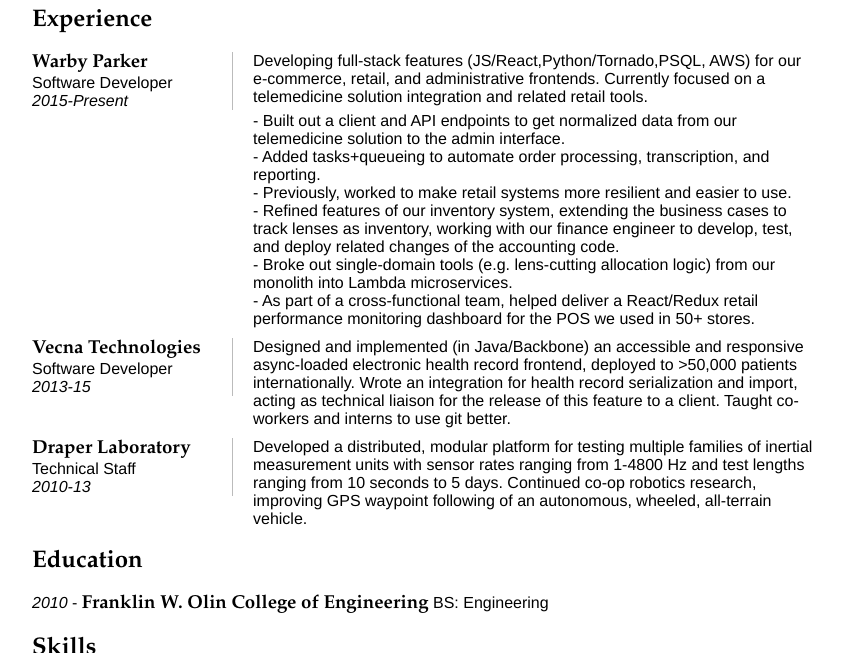
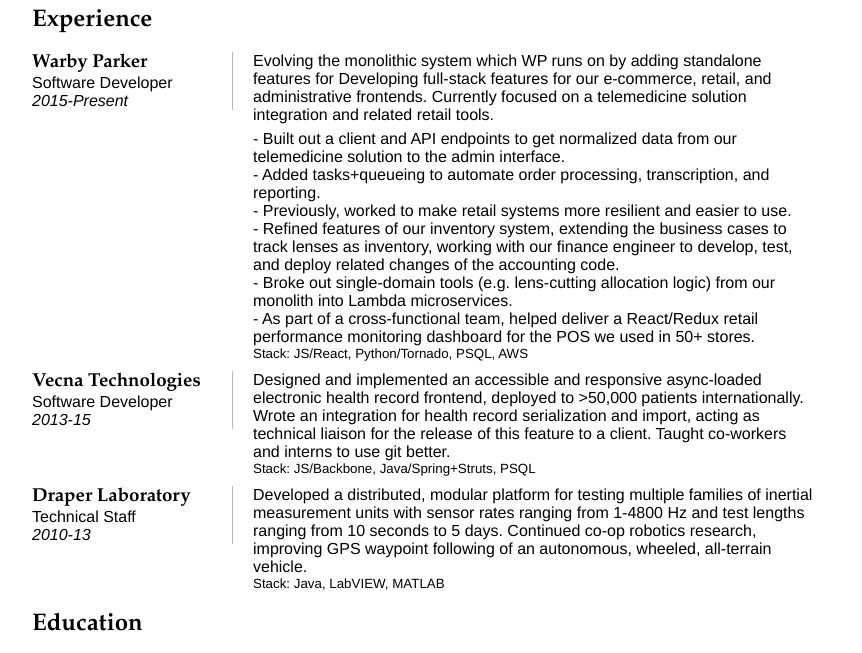
Before and after one commit to gsass/gsass.github.io, a website: page content/resume.html in a window 1280 px wide. Shown: the part 91-744 px from the top of the page, without its empty margins (208-1070 px from the left). Drawn offline with Linux system fonts and the light colour scheme; a web font is replaced by a local one.

Commit message:
WIP resume reword

```diff
--- a/content/resume.html
+++ b/content/resume.html
@@ -29,7 +29,8 @@
         <em>2015-Present</em>
         </dt>
         <dd>
-        Developing full-stack features (JS/React,Python/Tornado,PSQL, AWS) for our e-commerce, retail, and administrative frontends. Currently focused on a telemedicine solution integration and related retail tools.
+	Evolving the monolithic system which WP runs on by adding standalone features for
+        Developing full-stack features for our e-commerce, retail, and administrative frontends. Currently focused on a telemedicine solution integration and related retail tools.
         <ul>
           <li>- Built out a client and API endpoints to get normalized data from our telemedicine solution to the admin interface.</li>
           <li>- Added tasks+queueing to automate order processing, transcription, and reporting.</li>
@@ -37,7 +38,8 @@
           <li>- Refined features of our inventory system, extending the business cases to track lenses as inventory, working with our finance engineer to develop, test, and deploy related changes of the accounting code.</li>
           <li>- Broke out single-domain tools (e.g. lens-cutting allocation logic) from our monolith into Lambda microservices.</li>
           <li>- As part of a cross-functional team, helped deliver a React/Redux retail performance monitoring dashboard for the POS we used in 50+ stores.</li>
-        </ul>
+	</ul>
+	<small>Stack: JS/React, Python/Tornado, PSQL, AWS</small>
         </dd>
         <dt>
         <h3>Vecna Technologies</h3><br />
@@ -45,7 +47,9 @@
         <em>2013-15</em>
         </dt>
         <dd>
-        Designed and implemented (in Java/Backbone) an accessible and responsive async-loaded electronic health record frontend, deployed to &gt;50,000 patients internationally. Wrote an integration for health record serialization and import, acting as technical liaison for the release of this feature to a client. Taught co-workers and interns to use git better.
+        Designed and implemented an accessible and responsive async-loaded electronic health record frontend, deployed to &gt;50,000 patients internationally. Wrote an integration for health record serialization and import, acting as technical liaison for the release of this feature to a client. Taught co-workers and interns to use git better.
+	<br />
+	<small>Stack: JS/Backbone, Java/Spring+Struts, PSQL</small>
         </dd>
         <dt>
         <h3>Draper Laboratory</h3><br />
@@ -53,7 +57,8 @@
         <em>2010-13</em>
         </dt>
         <dd>
-        Developed a distributed, modular platform for testing multiple families of inertial measurement units with sensor rates ranging from 1-4800 Hz and test lengths ranging from 10 seconds to 5 days. Continued co-op robotics research, improving GPS waypoint following of an autonomous, wheeled, all-terrain vehicle.
+	Developed a distributed, modular platform for testing multiple families of inertial measurement units with sensor rates ranging from 1-4800 Hz and test lengths ranging from 10 seconds to 5 days. Continued co-op robotics research, improving GPS waypoint following of an autonomous, wheeled, all-terrain vehicle.<br />
+	<small>Stack: Java, LabVIEW, MATLAB</small>
         </dd>
       </dl>
     </div>
```
